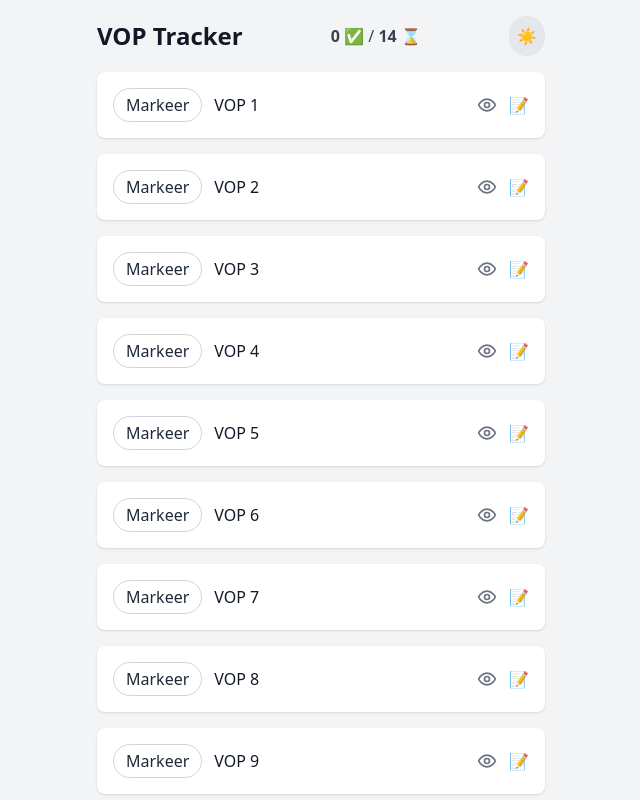
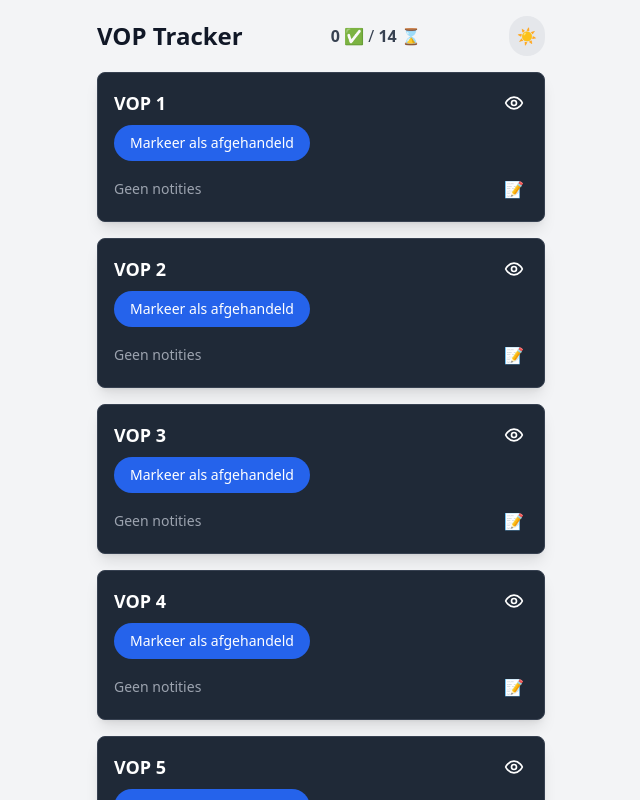
Before and after one commit to Brandjuh/brandjuh.github.io, a React (Vite) app: page / in a window 1280 px wide. Shown: the top 800 px of the page, without its empty margins (319-959 px from the left). Built offline with nearby package versions, Linux system fonts and the light colour scheme.

Commit message:
Update VopItem.tsx

```diff
--- a/src/components/VopItem.tsx
+++ b/src/components/VopItem.tsx
@@ -1,12 +1,7 @@
-import React from 'react';
+import React, { useState } from 'react';
 import { EyeIcon, EyeOffIcon } from 'lucide-react';
 
-interface Vop {
-  id: number;
-  done: boolean;
-  hidden: boolean;
-  note: string;
-}
+interface Vop { id: number; done: boolean; hidden: boolean; note: string; }
 
 interface Props {
   vop: Vop;
@@ -16,60 +11,47 @@ interface Props {
 }
 
 const VopItem: React.FC<Props> = ({ vop, onToggleDone, onToggleHidden, onUpdateNote }) => {
-  const [editing, setEditing] = React.useState(false);
-  const [tempNote, setTempNote] = React.useState(vop.note);
+  const [editing, setEditing] = useState(false);
+  const [tempNote, setTempNote] = useState(vop.note);
 
-  const saveNote = () => {
-    onUpdateNote?.(tempNote);
-    setEditing(false);
-  };
+  const saveNote = () => { onUpdateNote?.(tempNote); setEditing(false); };
 
   return (
-    <div
-      className={`flex justify-between items-center p-4 rounded-lg shadow transition-colors ${
-        vop.done ? 'bg-green-50' : 'bg-white'
-      } dark:bg-gray-700`}
-    >
-      <div className="flex items-center space-x-3">
+    <div className={`flex flex-col p-4 rounded-lg shadow-lg bg-gray-800 text-white transition-colors ${vop.done ? 'border-green-500 border' : 'border-gray-700 border'}`}>
+      <div className="flex justify-between items-center mb-2">
+        <span className="text-lg font-semibold">VOP {vop.id}</span>
+        <button onClick={onToggleHidden} className="p-1">
+          {vop.hidden ? <EyeOffIcon className="h-5 w-5" /> : <EyeIcon className="h-5 w-5" />}
+        </button>
+      </div>
+      <div className="flex justify-between items-center mb-3">
         <button
           onClick={onToggleDone}
-          className={`px-3 py-1 rounded-full border ${
+          className={`px-4 py-2 rounded-full text-sm font-medium transition-colors ${
             vop.done
-              ? 'bg-green-500 text-white border-green-500'
-              : 'bg-white text-gray-800 border-gray-300'
-          } transition-colors`}
+              ? 'bg-green-600 hover:bg-green-700'
+              : 'bg-blue-600 hover:bg-blue-700'
+          }`}
         >
-          {vop.done ? 'Afgehandeld' : 'Markeer'}
+          {vop.done ? 'Afgehandeld' : 'Markeer als afgehandeld'}
         </button>
-        <span className="font-medium">VOP {vop.id}</span>
       </div>
-
-      <div className="flex items-center space-x-2">
-        <button onClick={onToggleHidden} className="p-1">
-          {vop.hidden ? (
-            <EyeOffIcon className="h-5 w-5 text-gray-500 hover:text-gray-700" />
-          ) : (
-            <EyeIcon className="h-5 w-5 text-gray-500 hover:text-gray-700" />
-          )}
-        </button>
+      <div className="flex justify-between items-center">
         {editing ? (
-          <div className="flex space-x-1">
           <input
             type="text"
-              className="border rounded px-2 py-1"
+            className="flex-grow bg-gray-700 border border-gray-600 rounded px-2 py-1 mr-2"
             value={tempNote}
             onChange={(e) => setTempNote(e.target.value)}
           />
-            <button onClick={saveNote} className="text-blue-500">💾</button>
-          </div>
         ) : (
-          <button onClick={() => setEditing(true)} className="text-gray-500 hover:text-gray-700 dark:text-gray-300">
-            📝
+          <span className="text-sm text-gray-400">{vop.note || 'Geen notities'}</span>
+        )}
+        <button onClick={() => editing ? saveNote() : setEditing(true)} className="p-1">
+          {editing ? '💾' : '📝'}
         </button>
-        )}
       </div>
     </div>
   );
 };
-
 export default VopItem;
```
Lines whose indentation alone changed are shown as unchanged.
